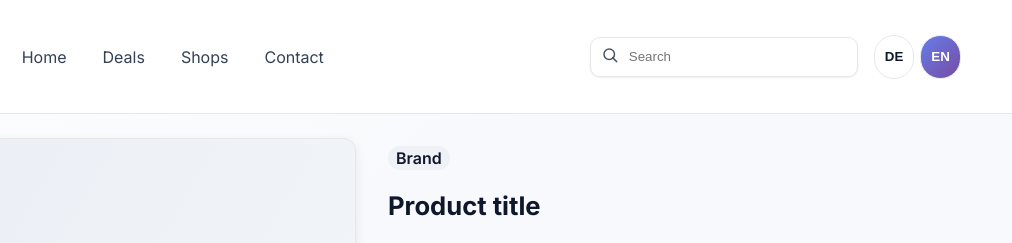
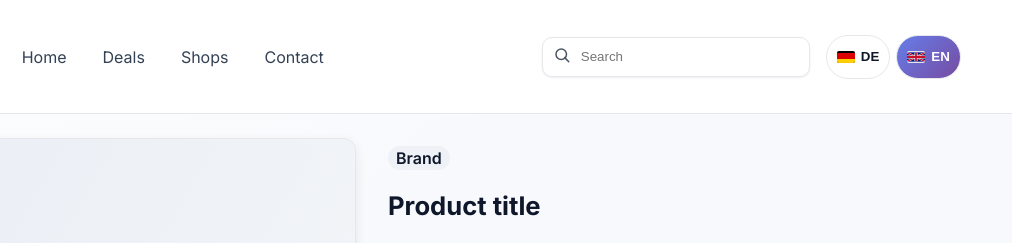
Before and after one commit to lightwheel10/shopsout-website, a plain HTML site: page product.html in a window 1280 px wide. Shown: the top 243 px of the page, 268-1280 px from the left. Drawn offline with nearby package versions, Linux system fonts and the light colour scheme.

Commit message:
Fix missing flag icons in product detail page language switcher

```diff
--- a/product.html
+++ b/product.html
@@ -39,8 +39,27 @@
         </form>
 
         <div id="langSwitch" class="lang-switch" role="tablist" aria-label="Language switch">
-          <button class="btn btn-pill" data-lang="de" aria-selected="false"><span class="lang-code">DE</span></button>
-          <button class="btn btn-pill" data-lang="en" aria-selected="false"><span class="lang-code">EN</span></button>
+          <button class="btn btn-pill" data-lang="de" aria-selected="false">
+            <svg class="flag-icon" viewBox="0 0 3 2" aria-hidden="true">
+              <rect width="3" height="2" fill="#000"/>
+              <rect width="3" height="1.333" y="0.333" fill="#dd0000"/>
+              <rect width="3" height="0.666" y="1.333" fill="#ffce00"/>
+            </svg>
+            <span class="lang-code">DE</span>
+          </button>
+          <button class="btn btn-pill" data-lang="en" aria-selected="false">
+            <svg class="flag-icon" viewBox="0 0 60 30" aria-hidden="true">
+              <clipPath id="uk-clip-product"><rect width="60" height="30" rx="1.5"/></clipPath>
+              <g clip-path="url(#uk-clip-product)">
+                <rect width="60" height="30" fill="#012169"/>
+                <path d="M0 0 L60 30 M60 0 L0 30" stroke="#fff" stroke-width="6"/>
+                <path d="M0 0 L60 30 M60 0 L0 30" stroke="#C8102E" stroke-width="4"/>
+                <path d="M30 0 v30 M0 15 h60" stroke="#fff" stroke-width="10"/>
+                <path d="M30 0 v30 M0 15 h60" stroke="#C8102E" stroke-width="6"/>
+              </g>
+            </svg>
+            <span class="lang-code">EN</span>
+          </button>
         </div>
       </div>
     </header>
```
